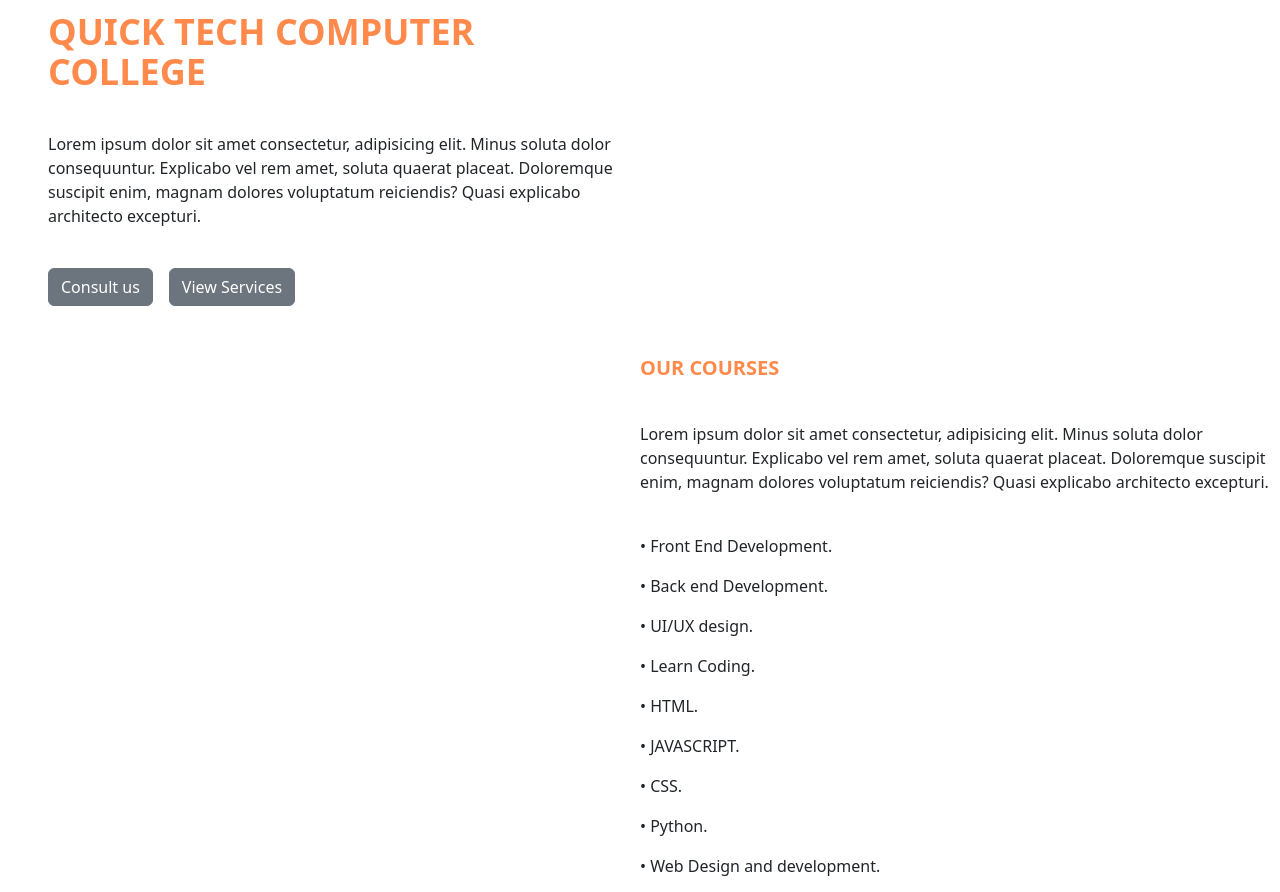
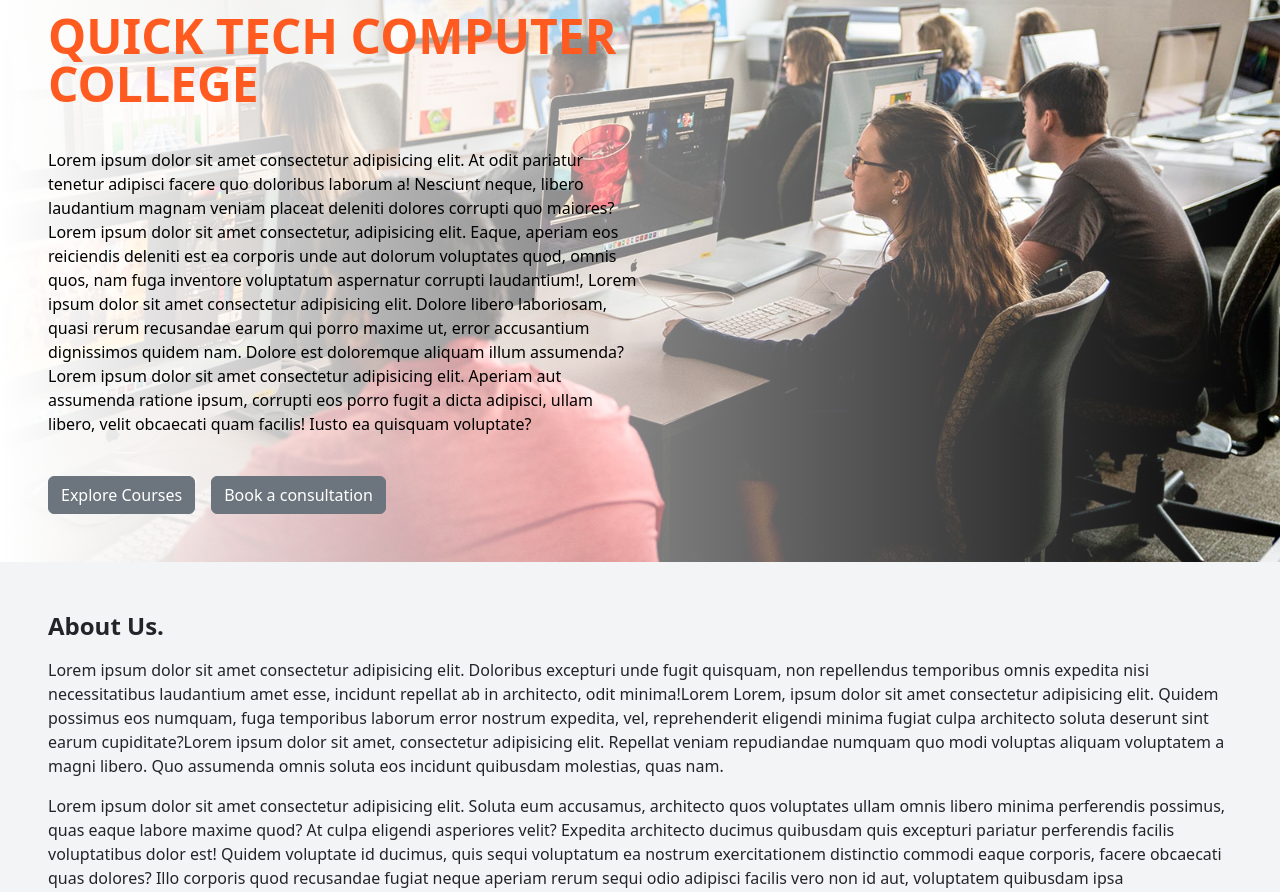
Before and after one commit to Brianali-codes/QUICK-TECH-COLLEGE, a React (Vite) app: page / in a window 1280 px wide. Shown: the part 180-1072 px from the top of the page. Built offline with nearby package versions, Linux system fonts and the light colour scheme.

Commit message:
complete basic navigation and hero section prototype

```diff
--- a/src/App.css
+++ b/src/App.css
@@ -23,3 +23,14 @@
     flex-direction: column;
   }
 }
+#MainBg{
+  background-image: url(assets/CS.jpg);
+  background-repeat: no-repeat;
+  background-size: cover;
+  height: fit-content;
+}
+#GlassmorphismBg{
+    display: flex;
+    flex-direction: column;
+    background: linear-gradient(to right, white, transparent);
+}
--- a/src/App.jsx
+++ b/src/App.jsx
@@ -2,17 +2,18 @@ import './App.css'
 import Navbar from './navbar'
 import Footer from './footer'
 import Hero from './hero'
-import Services from './services'
 import Packages from './packages'
 import Faqs from './faqs'
+import About from './about'
 
 function App() {
   return (
     <>
       <Navbar/>
-      <br /><br />
+      <br /><br /><br />
       <Hero/>
-      <Services/>
+      <About/>
+      <br />
       <Packages/>
       <br />
       <Faqs/>
--- /dev/null
+++ b/src/about.jsx
@@ -0,0 +1,22 @@
+export default function About(){
+
+
+    return(
+        <div className="bg-gray-100 p-5">
+            <p className="font-bold text-start text-2xl">About Us.</p>
+            <div>
+                <p>Lorem ipsum dolor sit amet consectetur adipisicing elit. Doloribus excepturi unde fugit quisquam, non repellendus temporibus omnis expedita nisi necessitatibus laudantium amet esse, incidunt repellat ab in architecto, odit minima!Lorem Lorem, ipsum dolor sit amet consectetur adipisicing elit. Quidem possimus eos numquam, fuga temporibus laborum error nostrum expedita, vel, reprehenderit eligendi minima fugiat culpa architecto soluta deserunt sint earum cupiditate?Lorem ipsum dolor sit amet, consectetur adipisicing elit. Repellat veniam repudiandae numquam quo modi voluptas aliquam voluptatem a magni libero. Quo assumenda omnis soluta eos incidunt quibusdam molestias, quas nam.</p>
+
+                <p>Lorem ipsum dolor sit amet consectetur adipisicing elit. Soluta eum accusamus, architecto quos voluptates ullam omnis libero minima perferendis possimus, quas eaque labore maxime quod? At culpa eligendi asperiores velit?
+                Expedita architecto ducimus quibusdam quis excepturi pariatur perferendis facilis voluptatibus dolor est! Quidem voluptate id ducimus, quis sequi voluptatum ea nostrum exercitationem distinctio commodi eaque corporis, facere obcaecati quas dolores?
+                Illo corporis quod recusandae fugiat neque aperiam rerum sequi odio adipisci facilis vero non id aut, voluptatem quibusdam ipsa necessitatibus culpa minus maiores veniam. Earum repudiandae optio accusantium veritatis impedit.</p>
+
+                <p>Lorem ipsum dolor sit amet consectetur adipisicing elit. Dicta necessitatibus repellat velit laborum. Sunt laborum dicta qui? Quae at doloribus corporis ab placeat nihil labore veritatis. At magnam necessitatibus obcaecati!
+                Aliquid qui rem dicta ipsum corrupti sunt, tenetur natus aspernatur impedit, placeat rerum velit? Ipsum animi mollitia nisi quod vero sequi voluptatem corrupti assumenda tempora suscipit, quaerat quidem molestias quibusdam.
+                Quam illo culpa explicabo sapiente sunt, magnam ipsam quae obcaecati, maxime sint, aperiam dolore a possimus quod ea. In tenetur magnam numquam hic sed iusto possimus tempore suscipit aliquid soluta?</p>
+            </div>
+        </div>
+    )
+
+
+}
--- a/src/hero.jsx
+++ b/src/hero.jsx
@@ -2,24 +2,25 @@ import { Button } from 'react-bootstrap'
 
 export default function Hero(){
         return(
-            <div className="h-fit flex flex-row justify-center items-center p-5">
+            <div className="h-fit flex flex-row" id='MainBg'>
+                <div id='GlassmorphismBg' className='p-5'>
+                    <br /><br /><br />
+                    <div className='w-3/6'>
+                        <p className=' text-5xl font-bold text-orange-500'>QUICK TECH COMPUTER COLLEGE</p>
+                        <br />
+                        <p className='text-black'>Lorem ipsum dolor sit amet consectetur adipisicing elit. At odit pariatur tenetur adipisci facere quo doloribus laborum a! Nesciunt neque, libero laudantium magnam veniam placeat deleniti dolores corrupti quo maiores? Lorem ipsum dolor sit amet consectetur, adipisicing elit. Eaque, aperiam eos reiciendis deleniti est ea corporis unde aut dolorum voluptates quod, omnis quos, nam fuga inventore voluptatum aspernatur corrupti laudantium!, Lorem ipsum dolor sit amet consectetur adipisicing elit. Dolore libero laboriosam, quasi rerum recusandae earum qui porro maxime ut, error accusantium dignissimos quidem nam. Dolore est doloremque aliquam illum assumenda? Lorem ipsum dolor sit amet consectetur adipisicing elit. Aperiam aut assumenda ratione ipsum, corrupti eos porro fugit a dicta adipisci, ullam libero, velit obcaecati quam facilis! Iusto ea quisquam voluptate?</p>
+                        <br />
+                        <div className='gap-3 flex flex-row'>
+                            <Button variant="secondary">Explore Courses</Button>
+                            <Button variant="secondary">Book a consultation</Button>
+                        </div>
 
-                <div className='w-3/6'>
-                    <br /><br /><br /><br />
-                    <p className="text-4xl font-bold text-start text-orange-400">QUICK TECH COMPUTER COLLEGE</p>
-                    <br />
-                    <p className='text-start'>Lorem ipsum dolor sit amet consectetur, adipisicing elit. Minus soluta dolor consequuntur. Explicabo vel rem amet, soluta quaerat placeat. Doloremque suscipit enim, magnam dolores voluptatum reiciendis? Quasi explicabo architecto excepturi.</p>
-                    <br />
-                    <div className='flex flex-row justify-start gap-3'>
-                        <Button variant="secondary">Consult us</Button>
-                        <Button variant="secondary">View Services</Button>
+
                     </div>
 
                 </div>
 
-                <div className='w-3/6'>
 
-                </div>
 
             </div>
         )
--- a/src/packages.jsx
+++ b/src/packages.jsx
@@ -13,7 +13,7 @@ export default function Packages(){
                     <Card.Body>
                         <Card.Title>Computer Packages</Card.Title>
                         <Card.Text>
-                            At QuickTech we offer different Packages to view all Packages Click the button below.
+                            At QuickTech we offer different Packages, to view all Packages Click the button below.
                         </Card.Text>
                         <Button variant="secondary">Explore Packages.</Button>
                     </Card.Body>
--- a/src/services.jsx
+++ /dev/null
@@ -1,30 +0,0 @@
-
-
-export default function Services(){
-
-    return(
-            <div className="h-fit flex flex-row justify-center items-center" >
-                <div className='w-3/6'>
-
-                </div>
-
-                <div className="text-start w-3/6">
-                    <p className="text-start text-xl font-bold text-orange-400">OUR COURSES</p>
-                    <br />
-                    <p className='text-start'>Lorem ipsum dolor sit amet consectetur, adipisicing elit. Minus soluta dolor consequuntur. Explicabo vel rem amet, soluta quaerat placeat. Doloremque suscipit enim, magnam dolores voluptatum reiciendis? Quasi explicabo architecto excepturi.</p>
-                    <br />
-                    <p>• Front End Development.</p>
-                    <p>• Back end Development.</p>
-                    <p>• UI/UX design.</p>
-                    <p>• Learn Coding.</p>
-                    <p>• HTML.</p>
-                    <p>• JAVASCRIPT.</p>
-                    <p>• CSS.</p>
-                    <p>• Python.</p>
-                    <p>• Web Design and development.</p>
-                </div>
-
-
-            </div>
-    )
-}
```
Also changed, not shown: src/assets/CS.jpg (added).
